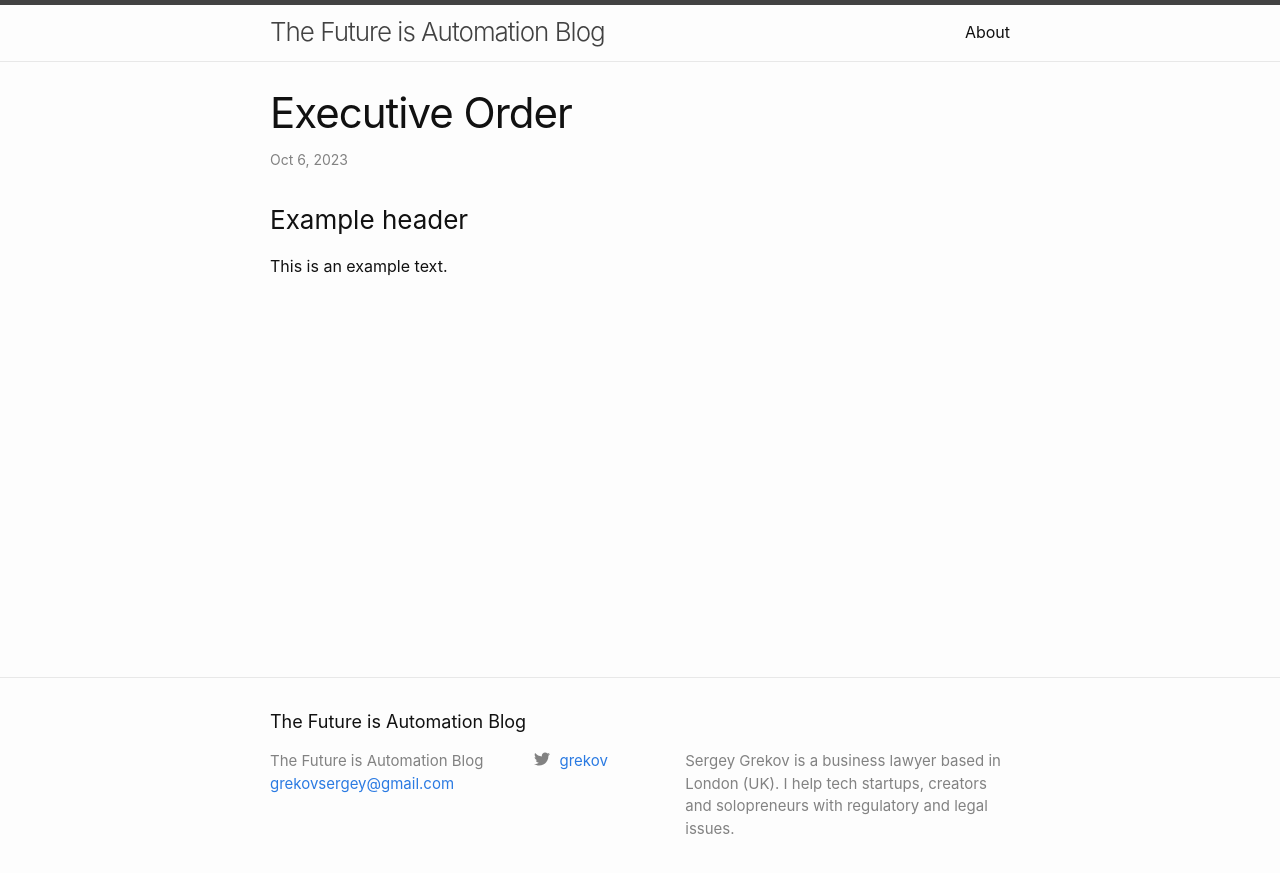
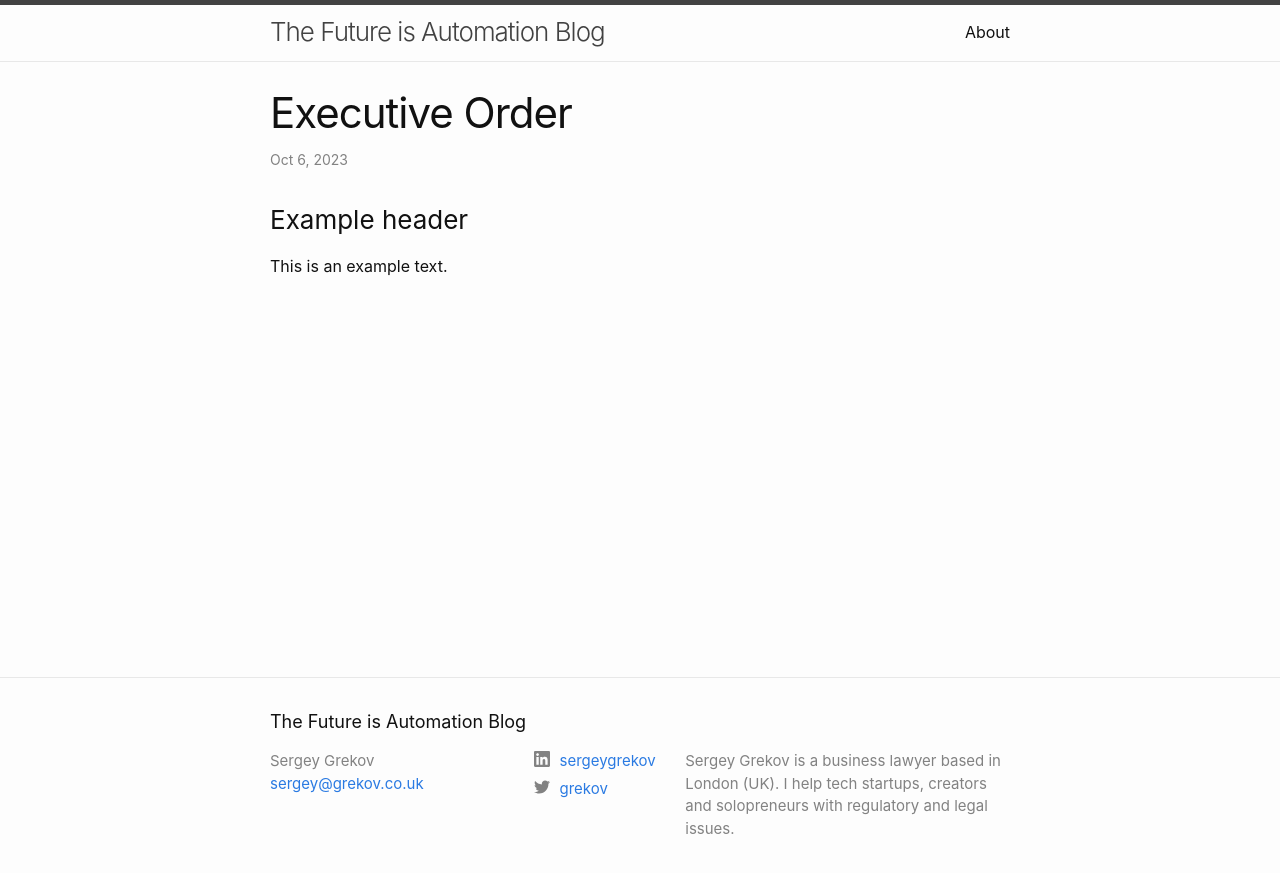
Before and after one commit to grekovs/blog, a Jekyll site: the page built from _posts/2023-11-06-Executive-Order-Breakdown.markdown, in a window 1280 px wide. Shown: the top 873 px of the page. Built offline with Jekyll 4.4.1, drawn with Linux system fonts in a browser that asks for light colours.

Commit message:
updates to look

```diff
--- a/_config.yml
+++ b/_config.yml
@@ -19,13 +19,17 @@
 # in the templates via {{ site.myvariable }}.
 
 title: The Future is Automation Blog
-email: grekovsergey@gmail.com
+email: sergey@grekov.co.uk
 description: >- # this means to ignore newlines until "baseurl:"
  Sergey Grekov is a business lawyer based in London (UK).
  I help tech startups, creators and solopreneurs with regulatory and legal issues.
 baseurl: "/blog" # the subpath of your site, e.g. /blog
 url: "http://grekov.co.uk" # the base hostname & protocol for your site, e.g. http://example.com
+linkedin_username : sergeygrekov
 twitter_username: grekov
+
+#I am adding myself as an author here by default.
+author: Sergey Grekov
 
 
 # Build settings
--- a/_includes/social.html
+++ b/_includes/social.html
@@ -1,13 +1,13 @@
 <ul class="social-media-list">
+  {%- if site.linkedin_username -%}<li><a href="https://www.linkedin.com/in/{{ site.linkedin_username| cgi_escape | escape }}"><svg class="svg-icon"><use xlink:href="{{ '/assets/minima-social-icons.svg#linkedin' | relative_url }}"></use></svg> <span class="username">{{ site.linkedin_username| escape }}</span></a></li>{%- endif -%}
+  {%- if site.twitter_username -%}<li><a href="https://www.twitter.com/{{ site.twitter_username| cgi_escape | escape }}"><svg class="svg-icon"><use xlink:href="{{ '/assets/minima-social-icons.svg#twitter' | relative_url }}"></use></svg> <span class="username">{{ site.twitter_username| escape }}</span></a></li>{%- endif -%}
   {%- if site.dribbble_username -%}<li><a href="https://dribbble.com/{{ site.dribbble_username| cgi_escape | escape }}"><svg class="svg-icon"><use xlink:href="{{ '/assets/minima-social-icons.svg#dribbble' | relative_url }}"></use></svg> <span class="username">{{ site.dribbble_username| escape }}</span></a></li>{%- endif -%}
   {%- if site.facebook_username -%}<li><a href="https://www.facebook.com/{{ site.facebook_username| cgi_escape | escape }}"><svg class="svg-icon"><use xlink:href="{{ '/assets/minima-social-icons.svg#facebook' | relative_url }}"></use></svg> <span class="username">{{ site.facebook_username| escape }}</span></a></li>{%- endif -%}
   {%- if site.flickr_username -%}<li><a href="https://www.flickr.com/photos/{{ site.flickr_username| cgi_escape | escape }}"><svg class="svg-icon"><use xlink:href="{{ '/assets/minima-social-icons.svg#flickr' | relative_url }}"></use></svg> <span class="username">{{ site.flickr_username| escape }}</span></a></li>{%- endif -%}
   {%- if site.github_username -%}<li><a href="https://github.com/{{ site.github_username| cgi_escape | escape }}"><svg class="svg-icon"><use xlink:href="{{ '/assets/minima-social-icons.svg#github' | relative_url }}"></use></svg> <span class="username">{{ site.github_username| escape }}</span></a></li>{%- endif -%}
   {%- if site.instagram_username -%}<li><a href="https://instagram.com/{{ site.instagram_username| cgi_escape | escape }}"><svg class="svg-icon"><use xlink:href="{{ '/assets/minima-social-icons.svg#instagram' | relative_url }}"></use></svg> <span class="username">{{ site.instagram_username| escape }}</span></a></li>{%- endif -%}
-  {%- if site.linkedin_username -%}<li><a href="https://www.linkedin.com/in/{{ site.linkedin_username| cgi_escape | escape }}"><svg class="svg-icon"><use xlink:href="{{ '/assets/minima-social-icons.svg#linkedin' | relative_url }}"></use></svg> <span class="username">{{ site.linkedin_username| escape }}</span></a></li>{%- endif -%}
   {%- if site.pinterest_username -%}<li><a href="https://www.pinterest.com/{{ site.pinterest_username| cgi_escape | escape }}"><svg class="svg-icon"><use xlink:href="{{ '/assets/minima-social-icons.svg#pinterest' | relative_url }}"></use></svg> <span class="username">{{ site.pinterest_username| escape }}</span></a></li>{%- endif -%}
   {%- for mst in site.mastodon -%}{%- if mst.username and mst.instance -%}<li><a href="https://{{ mst.instance| cgi_escape | escape}}/@{{mst.username}}"><svg class="svg-icon"><use xlink:href="{{ '/assets/minima-social-icons.svg#mastodon' | relative_url }}"></use></svg> <span class="username">{{ mst.username|escape }}</span></a></li>{%- endif -%}{%- endfor -%}
-  {%- if site.twitter_username -%}<li><a href="https://www.twitter.com/{{ site.twitter_username| cgi_escape | escape }}"><svg class="svg-icon"><use xlink:href="{{ '/assets/minima-social-icons.svg#twitter' | relative_url }}"></use></svg> <span class="username">{{ site.twitter_username| escape }}</span></a></li>{%- endif -%}
   {%- if site.youtube_username -%}<li><a href="https://youtube.com/{{ site.youtube_username| cgi_escape | escape }}"><svg class="svg-icon"><use xlink:href="{{ '/assets/minima-social-icons.svg#youtube' | relative_url }}"></use></svg> <span class="username">{{ site.youtube_username| escape }}</span></a></li>{%- endif -%}
   {%- if site.googleplus_username -%}<li><a href="https://plus.google.com/{{ site.googleplus_username| escape }}"><svg class="svg-icon"><use xlink:href="{{ '/assets/minima-social-icons.svg#googleplus' | relative_url }}"></use></svg> <span class="username">{{ site.googleplus_username| escape }}</span></a></li>{%- endif -%}
   {%- if site.rss -%}<li><a href="{{ 'feed.xml' | relative_url }}"><svg class="svg-icon"><use xlink:href="{{ '/assets/minima-social-icons.svg#rss' | relative_url }}"></use></svg> <span>{{ site.rss | escape }}</span></a></li>{%- endif -%}
```
Also changed, not shown: _posts/2023-11-06-Executive-Order-Breakdown.markdown (line endings or trailing spaces).
